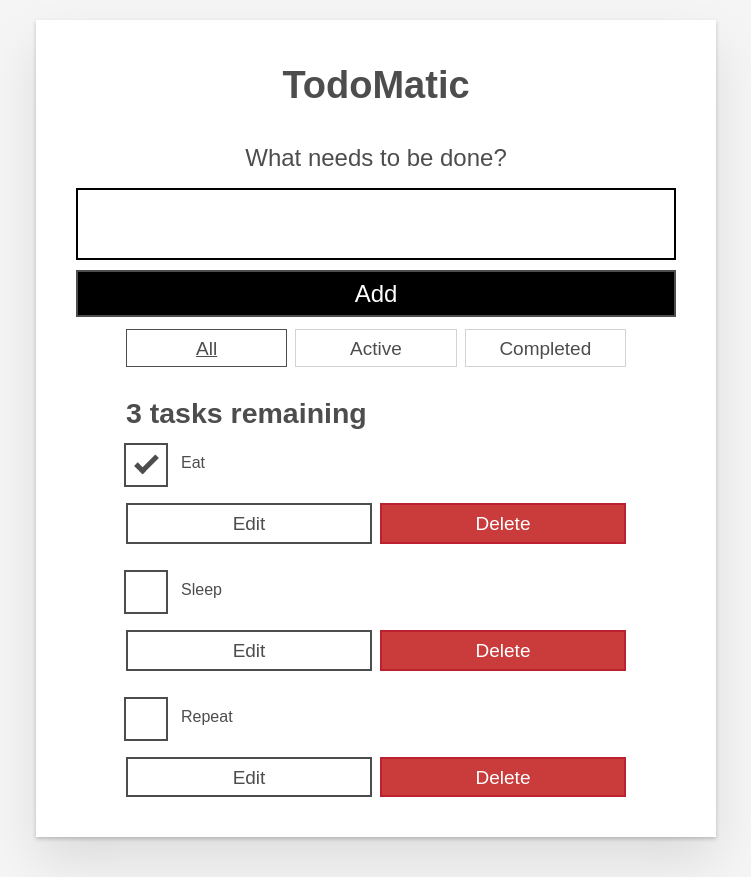
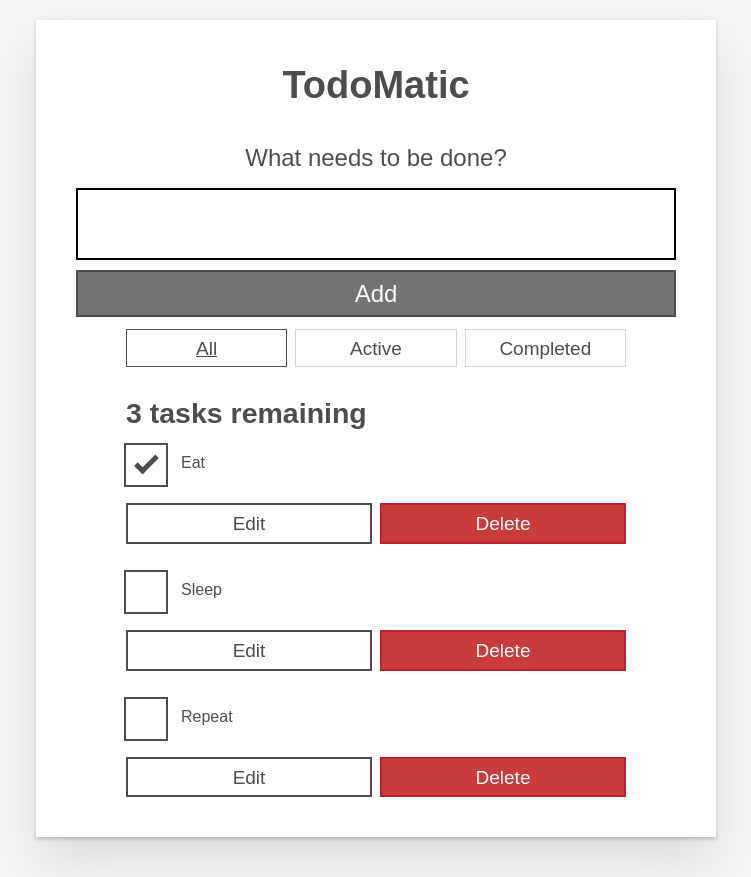
Before and after one commit to mdn/todo-react, a React (Vite) app: page / in a window 1280 px wide. Shown: the whole page, without its empty margins (264-1015 px from the left). Built offline with nearby package versions, Linux system fonts and the light colour scheme.

Commit message:
Disable the button if name is empty

```diff
--- a/src/components/Form.jsx
+++ b/src/components/Form.jsx
@@ -1,7 +1,13 @@
-import { useState } from "react";
+import { useMemo, useState } from "react";
 
 function Form(props) {
-  const [name, setName] = useState('');
+  const [name, setName] = useState("");
+  const isEmpty = useMemo(() => {
+    const nameLen = name.trim().length;
+
+    if (nameLen > 0) return false;
+    else return true;
+  }, [name]);
 
   // NOTE: As written, this function has a bug: it doesn't prevent the user
   // from submitting an empty form. This is left as an exercise for developers
@@ -33,7 +39,11 @@ function Form(props) {
         value={name}
         onChange={handleChange}
       />
-      <button type="submit" className="btn btn__primary btn__lg">
+      <button
+        disabled={isEmpty}
+        type="submit"
+        className="btn btn__primary btn__lg"
+      >
         Add
       </button>
     </form>
```
